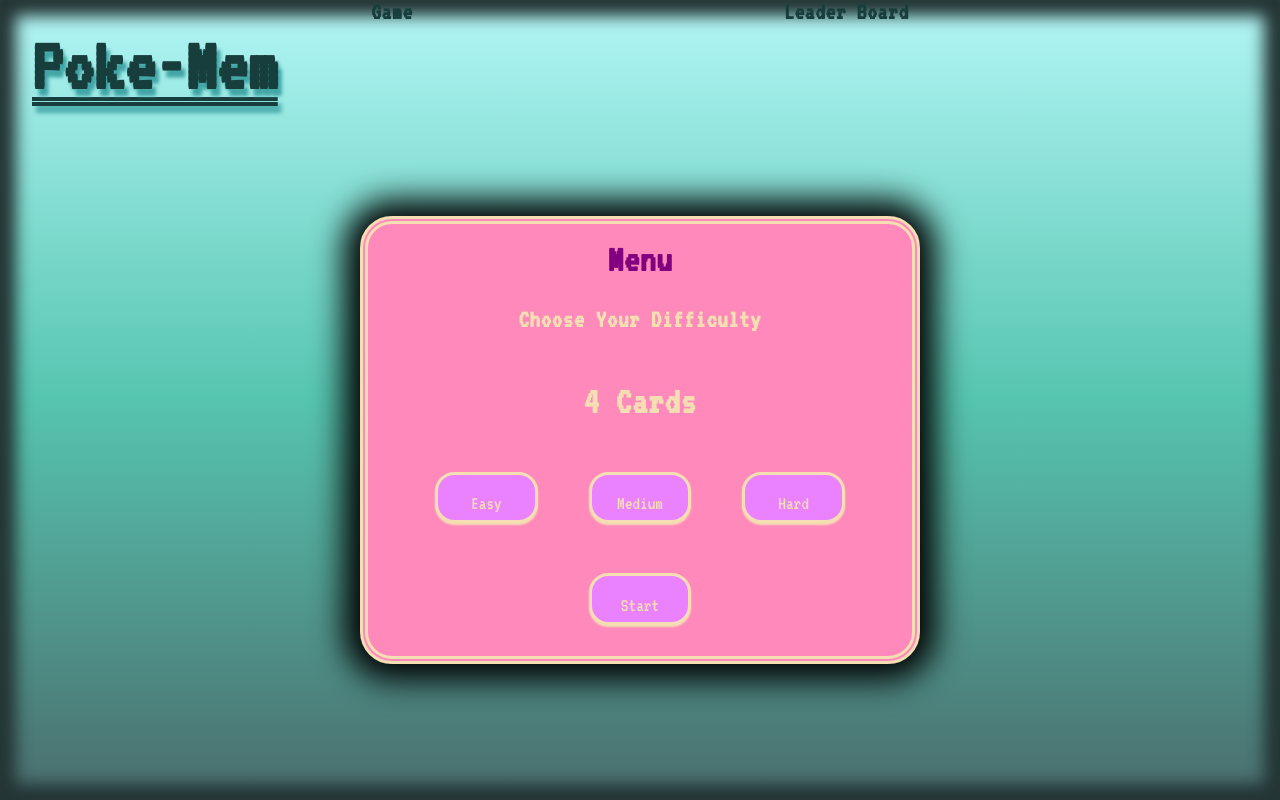
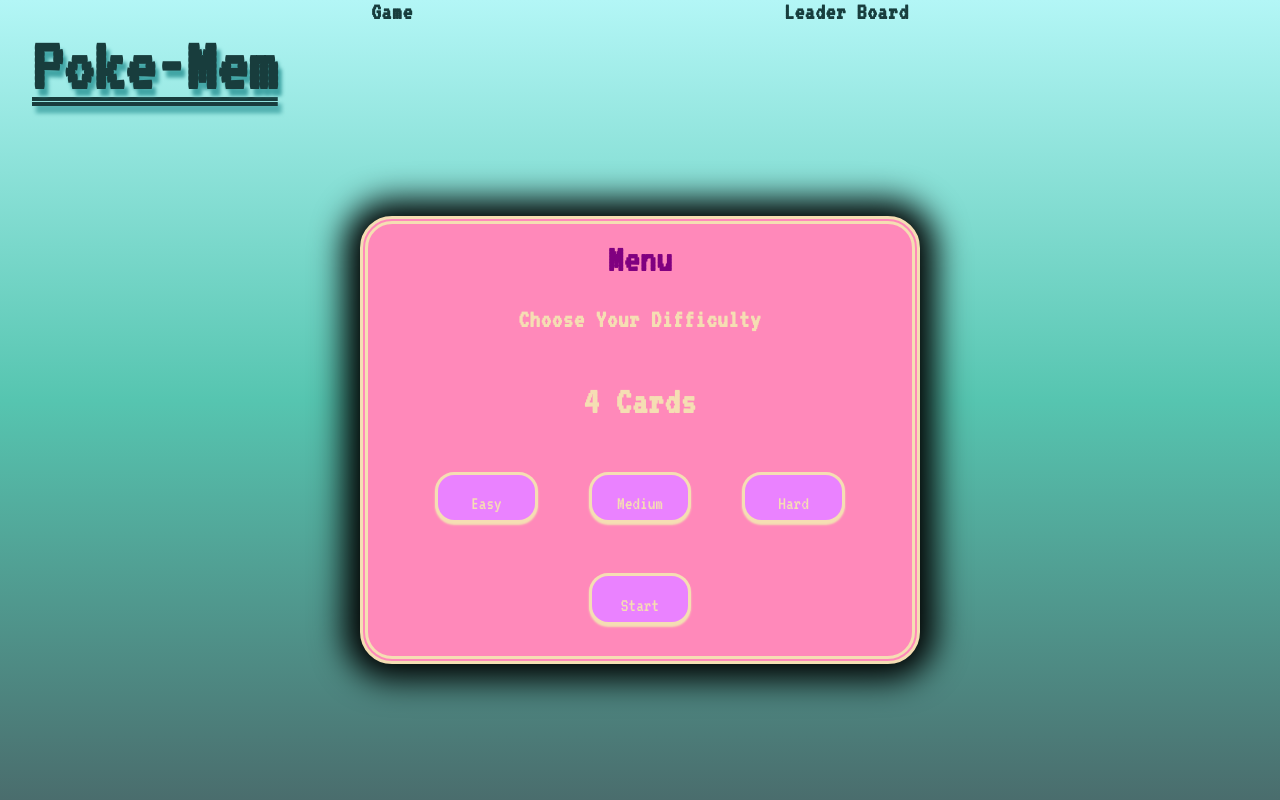
Before and after one commit to aamcn/memory-game, a React (Vite) app: page /memory-game/game-page in a window 1280 px wide. Built offline with nearby package versions, Linux system fonts and the light colour scheme.

Commit message:
Style: Adjust layout of Score and Timer components in landscape windows.

```diff
--- a/src/App.css
+++ b/src/App.css
@@ -27,7 +27,6 @@ body {
     rgb(86, 197, 176),
     rgb(179, 246, 246)
   );  font-family: "VT323", monospace;
-  box-shadow: inset 0px 0px 1em 1em  rgb(36, 53, 53);
   letter-spacing: 0.05em;
   margin: 0px;
   font-weight: 800;
--- a/src/components/gamePageComponents/gameContainer/gameContainer.module.css
+++ b/src/components/gamePageComponents/gameContainer/gameContainer.module.css
@@ -8,7 +8,7 @@
 @media screen and (min-width: 1024px) {
   .gameContainer {
     grid-template-rows: 1fr;
-    grid-template-columns: 3fr 9fr;
+    grid-template-columns: 4fr 9fr;
   }
 
   .gameInfoContainer {
--- a/src/components/gamePageComponents/scoreBoard/scoreBoard.module.css
+++ b/src/components/gamePageComponents/scoreBoard/scoreBoard.module.css
@@ -5,8 +5,9 @@
   color: rgb(24, 61, 61);
   font-size: 5vw;
   text-shadow: rgb(65, 165, 165) 0.1em 0.1em 0.1em;
+  border: solid 0.5em;
+}
 
-}
 
 .scoreTextContainer {
   display: flex;
@@ -33,9 +34,11 @@
     display: flex;
     flex-direction: column;
     justify-content: space-around;
+    width: 60%;
+    justify-self: center;
     font-size: 2.5vw;
     text-align: left;
-    padding: 1em 0em 0em 1em;
+    padding: 1em;
   }
 
   .scoreTextContainer {
--- a/src/components/gamePageComponents/timer/timer.module.css
+++ b/src/components/gamePageComponents/timer/timer.module.css
@@ -36,7 +36,7 @@
     align-items: center;
     font-size: 2vw;
     text-align: left;
-    padding: 1em 0em 0em 1em;
+    padding: 1em;
   }
 
   .timerDigits {
```
